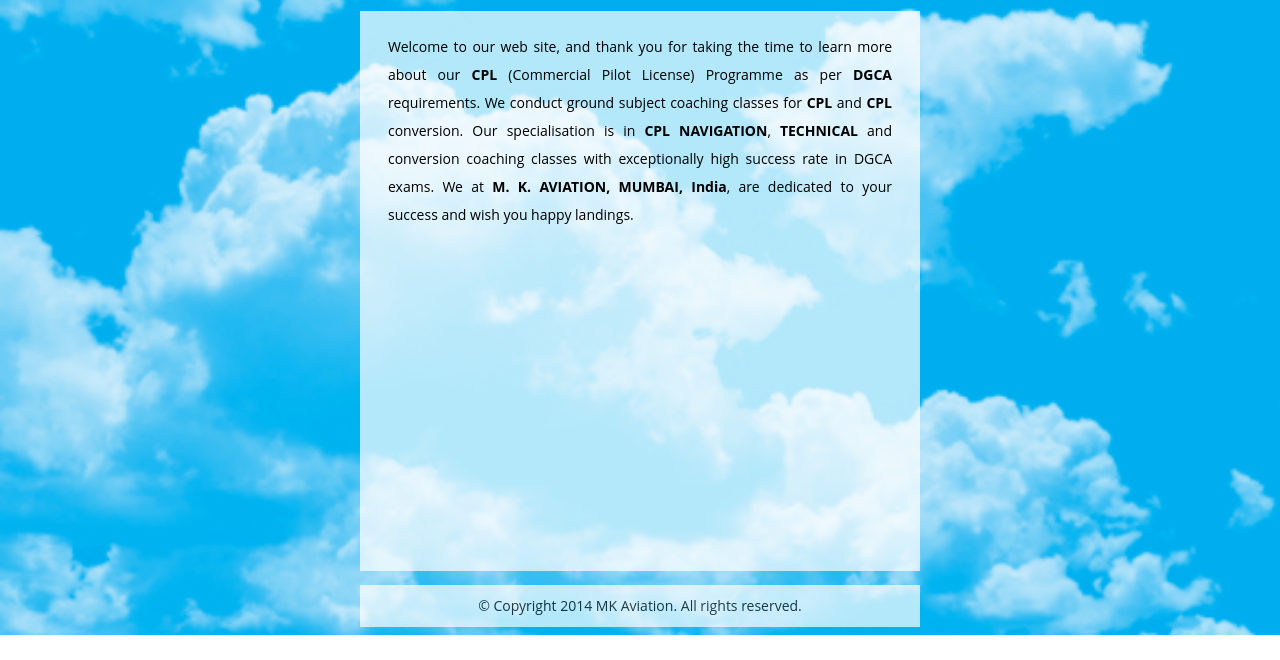
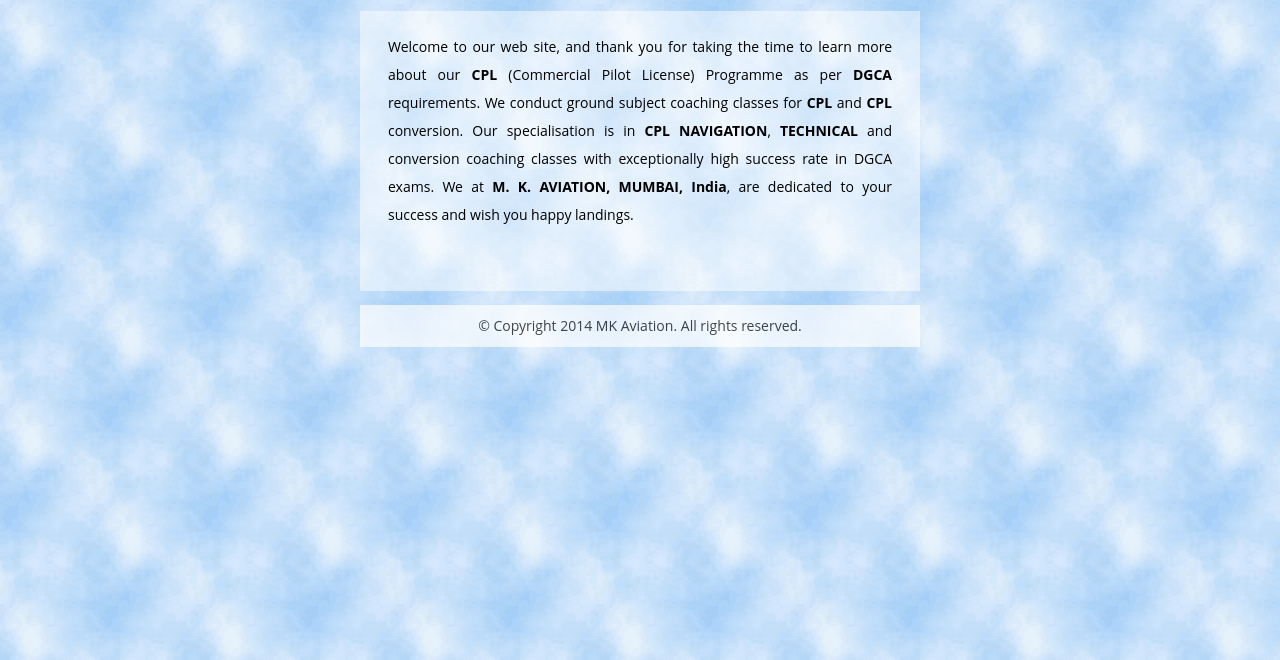
Before and after one commit to mk-aviator/mk-aviation, a plain HTML site: page index.html in a window 1280 px wide. Shown: the part 140-800 px from the top of the page. Drawn offline with Linux system fonts and the light colour scheme.

Commit message:
Changed background image. Adjusted height of home and classes pages.

```diff
--- a/app/views/AbstractView.js
+++ b/app/views/AbstractView.js
@@ -9,6 +9,8 @@
                 }
             },
             render: function (data) {
+                $('#descriptionBackground').removeClass().addClass(this.name);
+                this.$el.removeClass().addClass(this.name);
                 this.template(data);
                 if (this.renderView) {
                     this.renderView();
--- a/app/views/ClassesView.js
+++ b/app/views/ClassesView.js
@@ -3,6 +3,7 @@
     var console = window.console;
     MKA.viewClasses = MKA.viewClasses || {};
     MKA.viewClasses.ClassesView = MKA.viewClasses.AbstractView.extend({
+        name: 'classes',
         el: '#descriptionHolder',
         templateId: 'classes-tmpl'
     });
--- a/app/views/HomeView.js
+++ b/app/views/HomeView.js
@@ -3,6 +3,7 @@
     var console = window.console;
     MKA.viewClasses = MKA.viewClasses || {};
     MKA.viewClasses.HomeView = MKA.viewClasses.AbstractView.extend({
+        name: 'home',
         el: '#descriptionHolder',
         templateId: 'home-tmpl'
     });
--- a/assets/css/header.css
+++ b/assets/css/header.css
@@ -1,7 +1,7 @@
 #backgroundsHolder #headerBackground {
     background-color: #FFFFFF;
     height: 8.8em;
-    opacity: 0.7;
+    opacity: 0.5;
     margin-top: 1em;
 }
 #headerHolder {
--- a/assets/css/home.css
+++ b/assets/css/home.css
@@ -1,13 +1,20 @@
-#descriptionHolder .home {
+#backgroundsHolder #descriptionBackground.home{
+    height: 20em;
+}
+#descriptionHolder.home {
     margin-top: 1em;
     padding: 2em;
+    height: 2em;
     line-height: 2em;
     text-align: justify;
 }
-
-#descriptionHolder .classes {
+#backgroundsHolder #descriptionBackground.classes{
+    height: 43em;
+}
+#descriptionHolder.classes {
     margin-top: 1em;
     padding: 2em;
+    height: 29em;
     line-height: 1.5em;
     text-align: justify;
 }
--- a/assets/css/index.css
+++ b/assets/css/index.css
@@ -1,7 +1,6 @@
 body {
-    background-image: url('../images/sky-back.jpg');
-    background-size: cover;
-    background-repeat: no-repeat;
+    background-image: url('../images/sky-back2.jpg');
+    background-repeat: repeat;
     margin: 0 auto;
     width: 40em;
     font-family: "Open Sans", "Helvetica Neue", "Helvetica", "Arial", sans-serif
@@ -17,10 +16,6 @@
 }
 #backgroundsHolder #descriptionBackground {
     background-color: #FFFFFF;
-    height: 40em;
-    opacity: 0.7;
+    opacity: 0.5;
     margin-top: 1em;
 }
-#descriptionHolder {
-    height: 29em;
-}
--- a/index.html
+++ b/index.html
@@ -105,12 +105,9 @@
     </div>
 </script>
 <script id="home-tmpl" type="text/template">
-<div class="home">
 Welcome to our web site, and thank you for taking the time to learn more about our <b>CPL</b> (Commercial Pilot License) Programme as per <b>DGCA</b> requirements. We conduct ground subject coaching classes for <b>CPL</b> and <b>CPL</b> conversion. Our specialisation is in <b>CPL NAVIGATION</b>, <b>TECHNICAL</b> and conversion coaching classes with exceptionally high success rate in DGCA exams. We at <b>M. K. AVIATION, MUMBAI, India</b>, are dedicated to your success and wish you happy landings.
-</div>
 </script>
 <script id="classes-tmpl" type="text/template">
-<div class="classes">
 Our student's pass rate in the DGCA CPL EXAMS is one of the best in comparison to major aviation institutions. As a matter of fact, as of now, we are second to none. With small classes, we are able to give personal attention to students. Our exams focused ground classes have content imparting not only relevant information for the exams with practice questions, but also providing solid knowledge foundation for both the theory and the numericals. By the end of the course, students will have crucial knowledge of navigation, instruments and radioaids on their fingertips. We prepare students for the following DGCA CPL exams subjects:<br>
 <ul>
 <li>COMPOSITE </li>
@@ -119,6 +116,11 @@
 <li>RADIO TELEPHONY (RTR)</li>
 </ul>
 DGCA exams have very low pass rates and are not easy to clear if one tries to take it without exams focused ground coaching. In the US, Australia, or other CATEGORY I countries, after ground training, students can easily prepare for the exams on their own using books like Ground Studies for Pilots, FAA Test preps, and clear the respective country's licensing authorities' exams. Ground studies and exams there are focused on how to be a safe pilot and to understand the logics behind aerodynamics, instruments, navigation and regulations to aid in practical flying. In India, the exams are more focused on the theory aspect, and the numericals . We want to ensure that you pass the DGCA exams in your first attempt.
-</div>
+<p>
+<b>Duration:</b>
+
+The training duration will be approximately 1.5 - 2 months of intensive coaching from the class start date, up till the exam.
+</p>
+
 </script>
 </html>
```
Also changed, not shown: assets/images/sky-back2.jpg (added).
